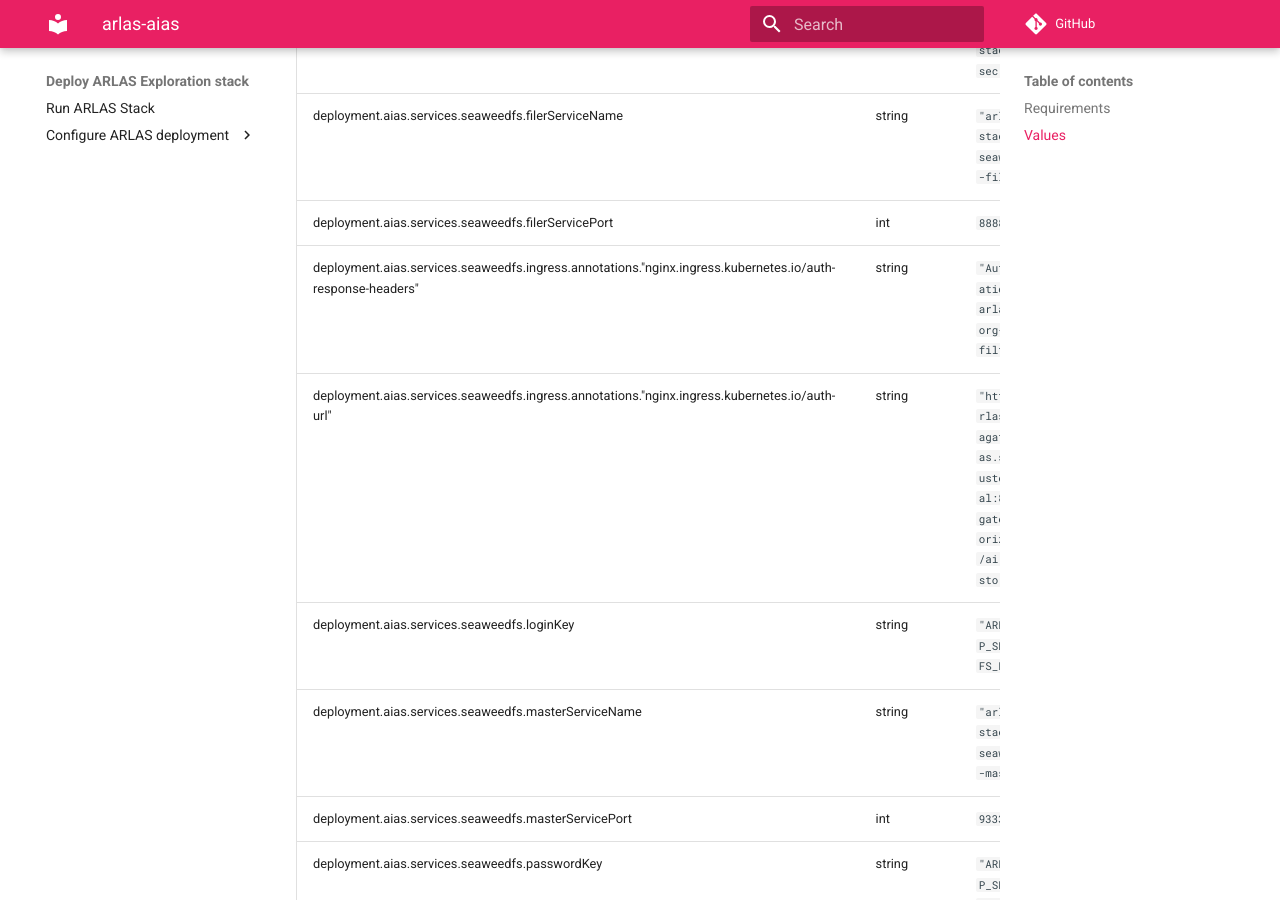
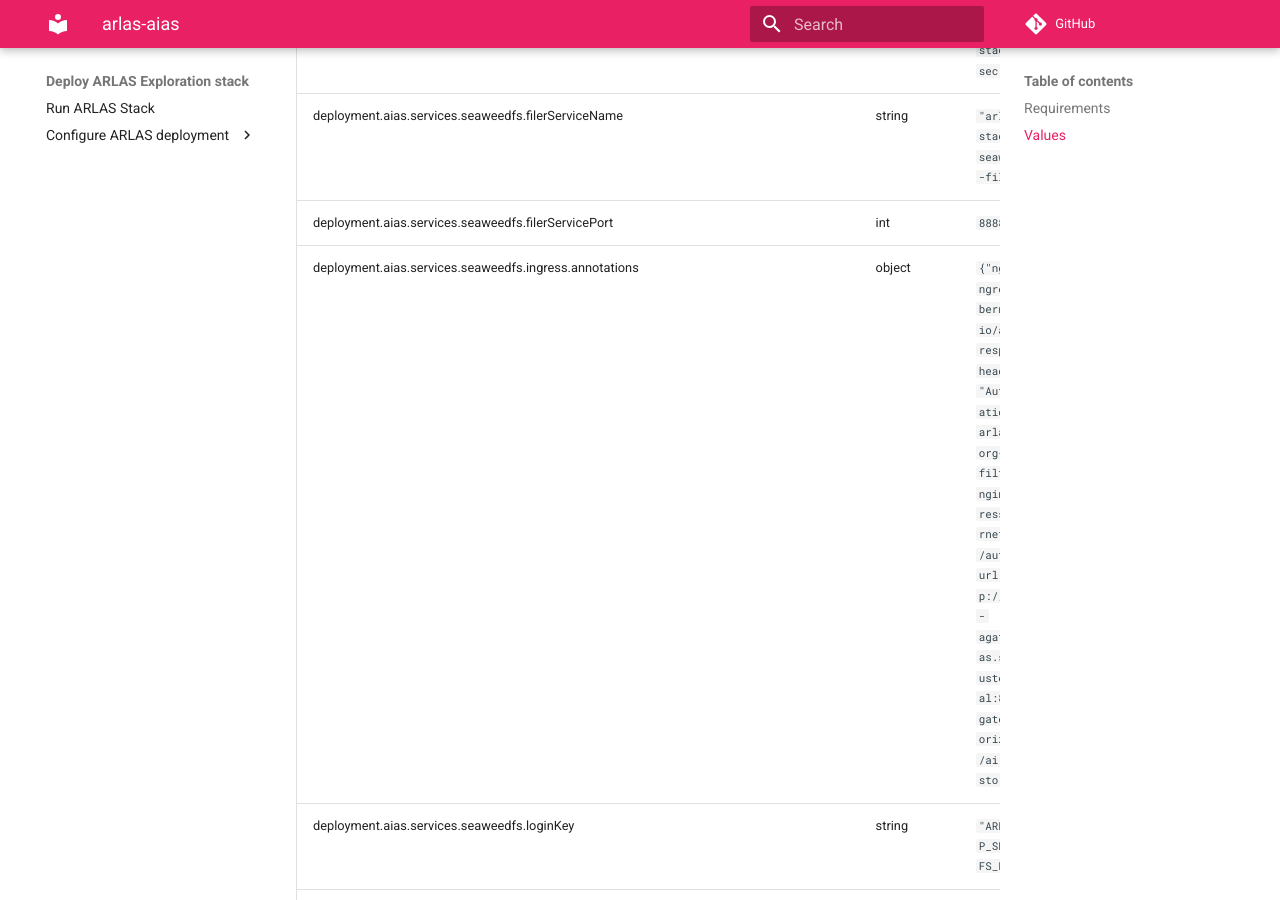
Before and after one commit to gisaia/ARLAS-Exploration-stack, an MkDocs documentation site: the page built from docs/docs/helm/arlas-stack/README.md, in a window 1280 px wide and 900 px high, scrolled down 13525 px. Built offline with MkDocs 1.6.1 and Material for MkDocs 9.7.7, drawn with Linux system fonts in a browser that asks for light colours; comment, search, counter and statistics services are not loaded.

Commit message:
Chore: enhance doc comment

```diff
--- a/docs/docs/helm/arlas-stack/README.md
+++ b/docs/docs/helm/arlas-stack/README.md
@@ -137,15 +137,14 @@ A Helm Chart to deploy the ARLAS Exploration Stack with AIAS services
 | deployment.aias.services.seaweedfs.existingSecret | string | `"arlas-stack-secret"` | Name of secret with SeaweedFS credentials login password use in initbucket |
 | deployment.aias.services.seaweedfs.filerServiceName | string | `"arlas-stack-seaweedfs-filer"` | Name of the Kubernetes service exposing the seaweedfs filer |
 | deployment.aias.services.seaweedfs.filerServicePort | int | `8888` | Port of the seaweedfs filer service |
-| deployment.aias.services.seaweedfs.ingress.annotations."nginx.ingress.kubernetes.io/auth-response-headers" | string | `"Authorization, arlas-org-filter"` | Annotations for SeaweedFS ingress |
-| deployment.aias.services.seaweedfs.ingress.annotations."nginx.ingress.kubernetes.io/auth-url" | string | `"http://arlas-agate.arlas.svc.cluster.local:8000/agate/authorization/airs-storage"` | Annotations for SeaweedFS ingress |
+| deployment.aias.services.seaweedfs.ingress.annotations | object | `{"nginx.ingress.kubernetes.io/auth-response-headers":"Authorization, arlas-org-filter","nginx.ingress.kubernetes.io/auth-url":"http://arlas-agate.arlas.svc.cluster.local:8000/agate/authorization/airs-storage"}` | Annotations for SeaweedFS ingress |
 | deployment.aias.services.seaweedfs.loginKey | string | `"ARLAS_APP_SEAWEEDFS_LOGIN"` | Key in secret existingSecret for the login |
 | deployment.aias.services.seaweedfs.masterServiceName | string | `"arlas-stack-seaweedfs-master"` | Name of the Kubernetes service exposing the seaweedfs master |
 | deployment.aias.services.seaweedfs.masterServicePort | int | `9333` | Port of the seaweedfs master service |
 | deployment.aias.services.seaweedfs.passwordKey | string | `"ARLAS_APP_SEAWEEDFS_PASSWORD"` | Key in secret existingSecret for the password |
 | deployment.aias.services.seaweedfs.port | int | `8333` | SeaweedFS service port for AIAS |
 | deployment.aias.services.seaweedfs.serviceName | string | `"arlas-stack-seaweedfs-s3"` | SeaweedFS service configuration for AIAS |
-| deployment.aias.services.titiler.gateway.enabled | bool | `true` |  |
+| deployment.aias.services.titiler.gateway.enabled | bool | `true` | Should the chart deploy titiler gateway |
 | deployment.aias.services.titiler.ingress.enabled | bool | `false` | Should the chart deploy titiler ingress |
 | deployment.aias.services.titiler.ingress.private.annotations."nginx.ingress.kubernetes.io/auth-response-headers" | string | `"Authorization, arlas-org-filter"` | Annotations for Titiler ingress |
 | deployment.aias.services.titiler.ingress.private.annotations."nginx.ingress.kubernetes.io/auth-url" | string | `"http://arlas-agate.arlas.svc.cluster.local:8000/agate/authorization/cog"` | Annotations for Titiler ingress |
@@ -268,7 +267,7 @@ A Helm Chart to deploy the ARLAS Exploration Stack with AIAS services
 | global.gateway.remoteJWKSuri | string | `"http://keycloak-service.arlas.svc.cluster.local:8080/realms/arlas/protocol/openid-connect/certs"` |  |
 | global.gateway.tls.secretName | string | `"arlas-tls"` |  |
 | global.ingressClassName | string | `"nginx"` | __MUST BE CONFIGURED:__ The default ingress class. By default, the `nginx` controler is used. |
-| global.ingressTlsSecretName | string | `"arlas-tls"` | __MUST BE CONFIGURED:__ Secret Name with tls config for ingress. |
+| global.ingressTlsSecretName | string | `nil` |  |
 | global.keycloak.url | string | `"https://keycloak.arlas.k8s"` | __MUST BE CONFIGURED:__ Keycloak URL |
 | global.keycloakDnsDomain | string | `"keycloak.arlas.k8s"` | __MUST BE CONFIGURED:__ The domain name for accessing keycloak for ARLAS deployment |
 | global.kibanaDnsDomain | string | `"kibana.arlas.k8s"` | __MUST BE CONFIGURED:__ The domain name for accessing kibana for ARLAS deployment |
```
Also changed, not shown: other parts of docs/docs/helm/arlas-stack/README.md (+1 -1 lines), docs/docs/helm/aias-services/README.md (+1 -1 lines), k8s/charts/aias-services/README.md, k8s/charts/arlas-stack/README.md, 4 other files.
